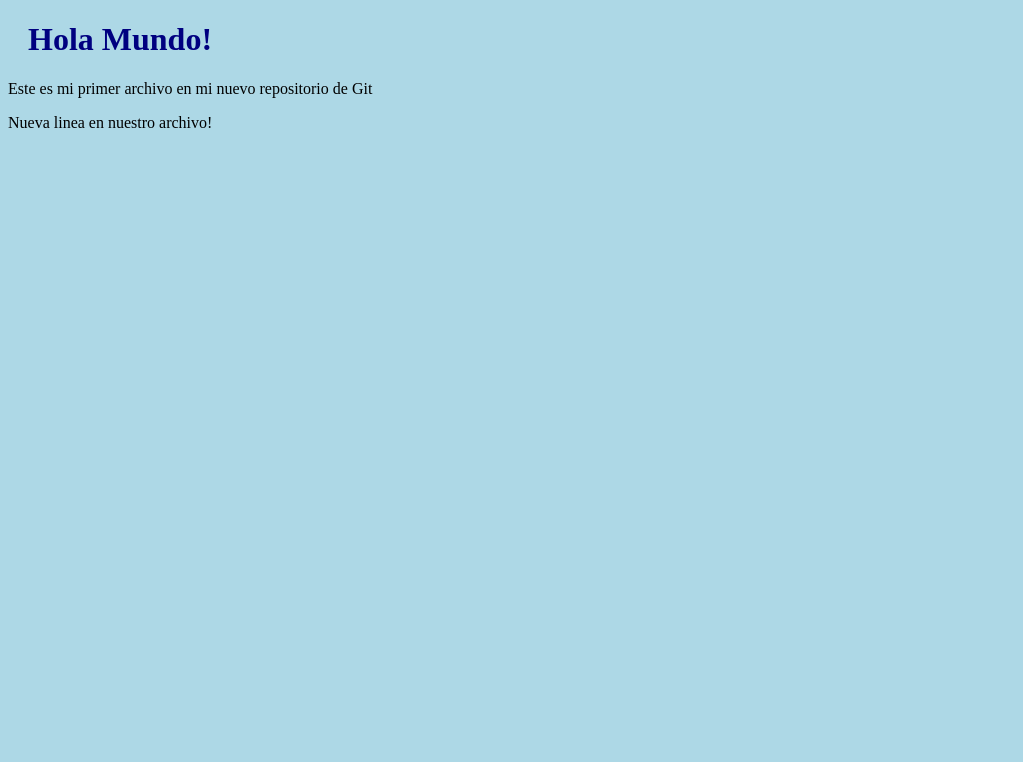
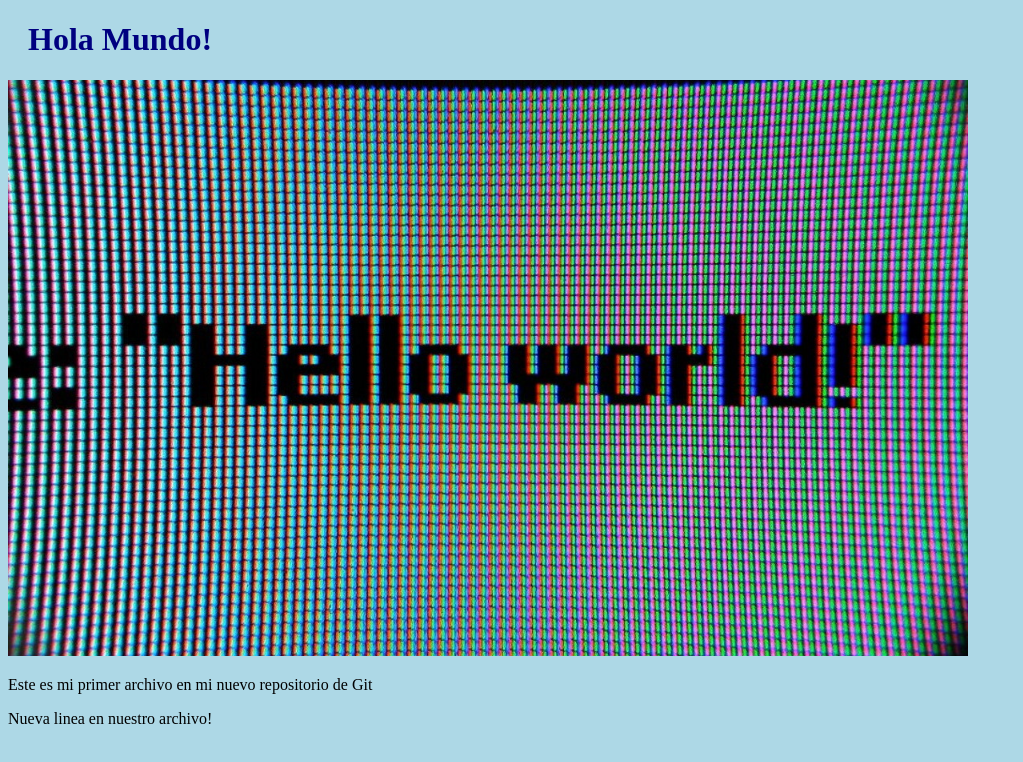
Before and after one commit to SebasYnojosa/hello-world, a plain HTML site: page index.html in a window 1280 px wide. Shown: the whole page, without its empty margins (0-1023 px from the left). Drawn offline with Linux system fonts and the light colour scheme.

Commit message:
Se agrego una imagen a Hola Mundo

```diff
--- a/index.html
+++ b/index.html
@@ -6,6 +6,9 @@
 </head>
 <body>
     <h1>Hola Mundo!</h1>
+    <div>
+        <img src="hello-world-img.jpg" alt="Hello World en pantalla" style="width: 100%; max-width: 960px;">
+    </div>
     <p>Este es mi primer archivo en mi nuevo repositorio de Git</p>
     <p>Nueva linea en nuestro archivo!</p>
 </body>
```
Also changed, not shown: hello-world-img.jpg (added).
